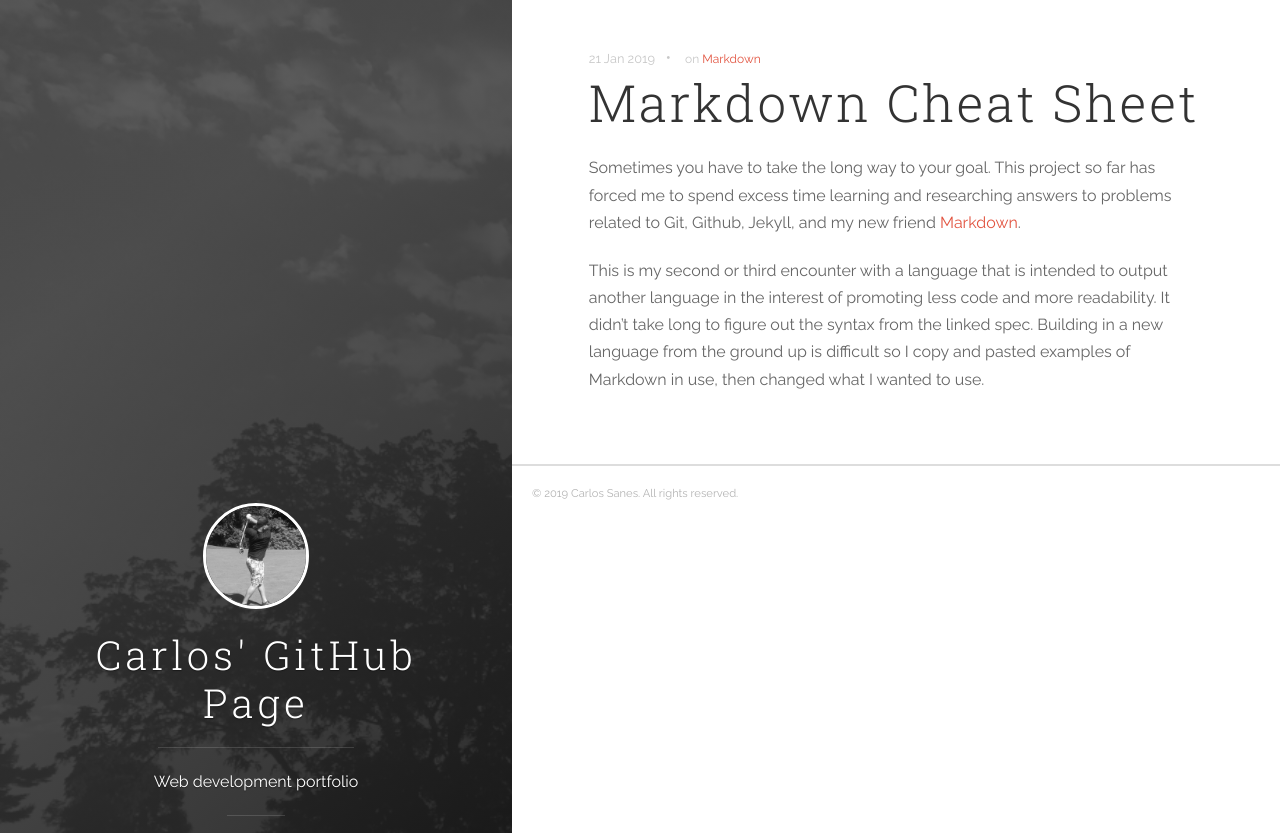
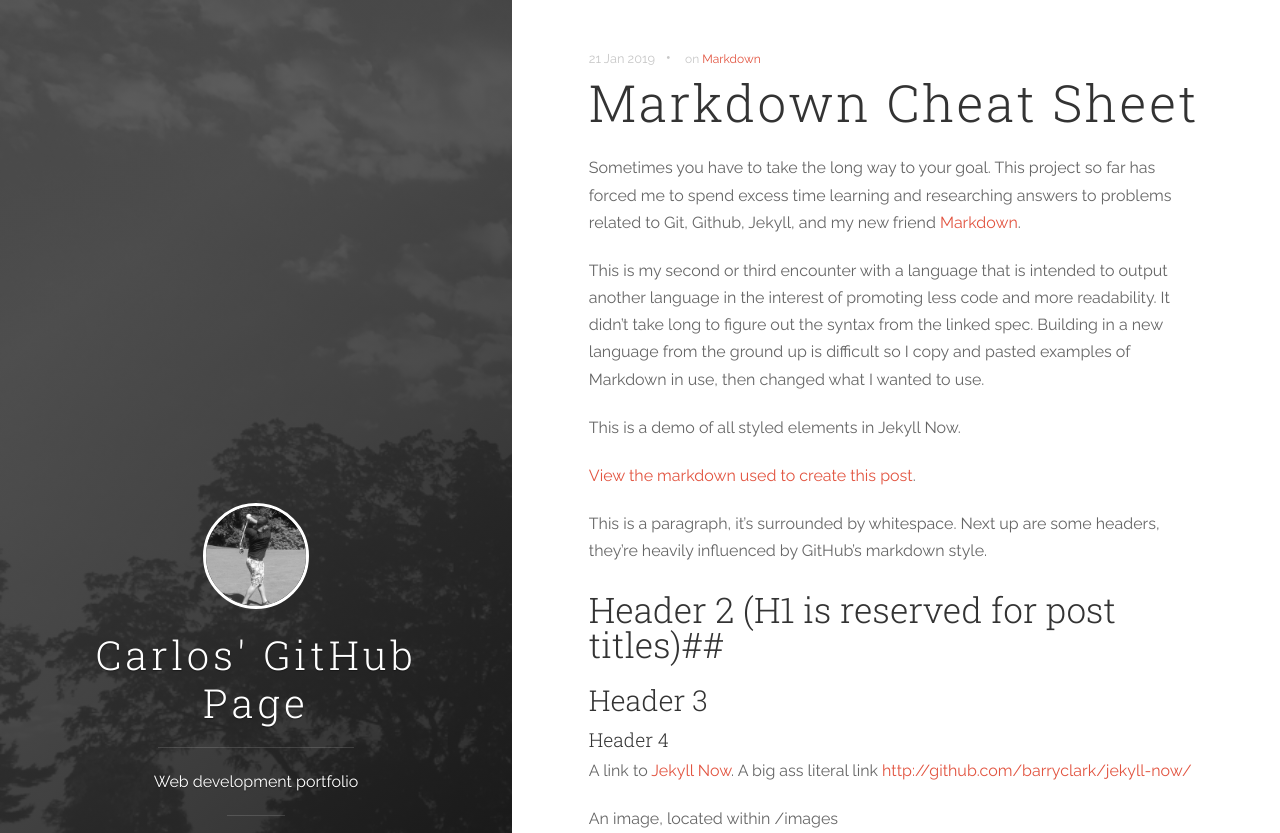
Before and after one commit to csanes/csanes.github.io, a Jekyll site: the page built from _posts/2019-01-21-markdown-cheat-sheet.markdown, in a window 1280 px wide and 1400 px high. Shown: the top 833 px of the window. Built offline with Jekyll 4.4.1, drawn with Linux system fonts in a browser that asks for light colours; some of the changed text lies outside the part shown; grey boxes are pictures that could not be loaded.

Commit message:
more content additions.

```diff
--- a/_posts/2019-01-21-markdown-cheat-sheet.markdown
+++ b/_posts/2019-01-21-markdown-cheat-sheet.markdown
@@ -8,4 +8,63 @@
 
 This is my second or third encounter with a language that is intended to output another language in the interest of promoting less code and more readability. It didn't take long to figure out the syntax from the linked spec. Building in a new language from the ground up is difficult so I copy and pasted examples of Markdown in use, then changed what I wanted to use.
 
+This is a demo of all styled elements in Jekyll Now.
+
+[View the markdown used to create this post](https://raw.githubusercontent.com/barryclark/www.jekyllnow.com/gh-pages/_posts/2014-6-19-Markdown-Style-Guide.md).
+
+This is a paragraph, it's surrounded by whitespace. Next up are some headers, they're heavily influenced by GitHub's markdown style.
+
+## Header 2 (H1 is reserved for post titles)##
+
+### Header 3
+
+#### Header 4
+
+A link to [Jekyll Now](http://github.com/barryclark/jekyll-now/). A big ass literal link <http://github.com/barryclark/jekyll-now/>
+
+An image, located within /images
+
+![an image alt text]({{ site.baseurl }}/images/jekyll-logo.png "an image title")
+
+* A bulletted list
+- alternative syntax 1
++ alternative syntax 2
+  - an indented list item
+
+1. An
+2. ordered
+3. list
+
+Inline markup styles:
+
+- _italics_
+- **bold**
+- `code()`
+
+> Blockquote
+>> Nested Blockquote
+
+Syntax highlighting can be used by wrapping your code in a liquid tag like so:
+
+{{ "{% highlight javascript " }}%}
+/* Some pointless Javascript */
+var rawr = ["r", "a", "w", "r"];
+{{ "{% endhighlight " }}%}
+
+creates...
+
+{% highlight javascript %}
+/* Some pointless Javascript */
+var rawr = ["r", "a", "w", "r"];
+{% endhighlight %}
+
+Use two trailing spaces
+on the right
+to create linebreak tags
+
+Finally, horizontal lines
+
+----
+****
+
 [markdown-spec]: https://spec.commonmark.org/0.28/
```
